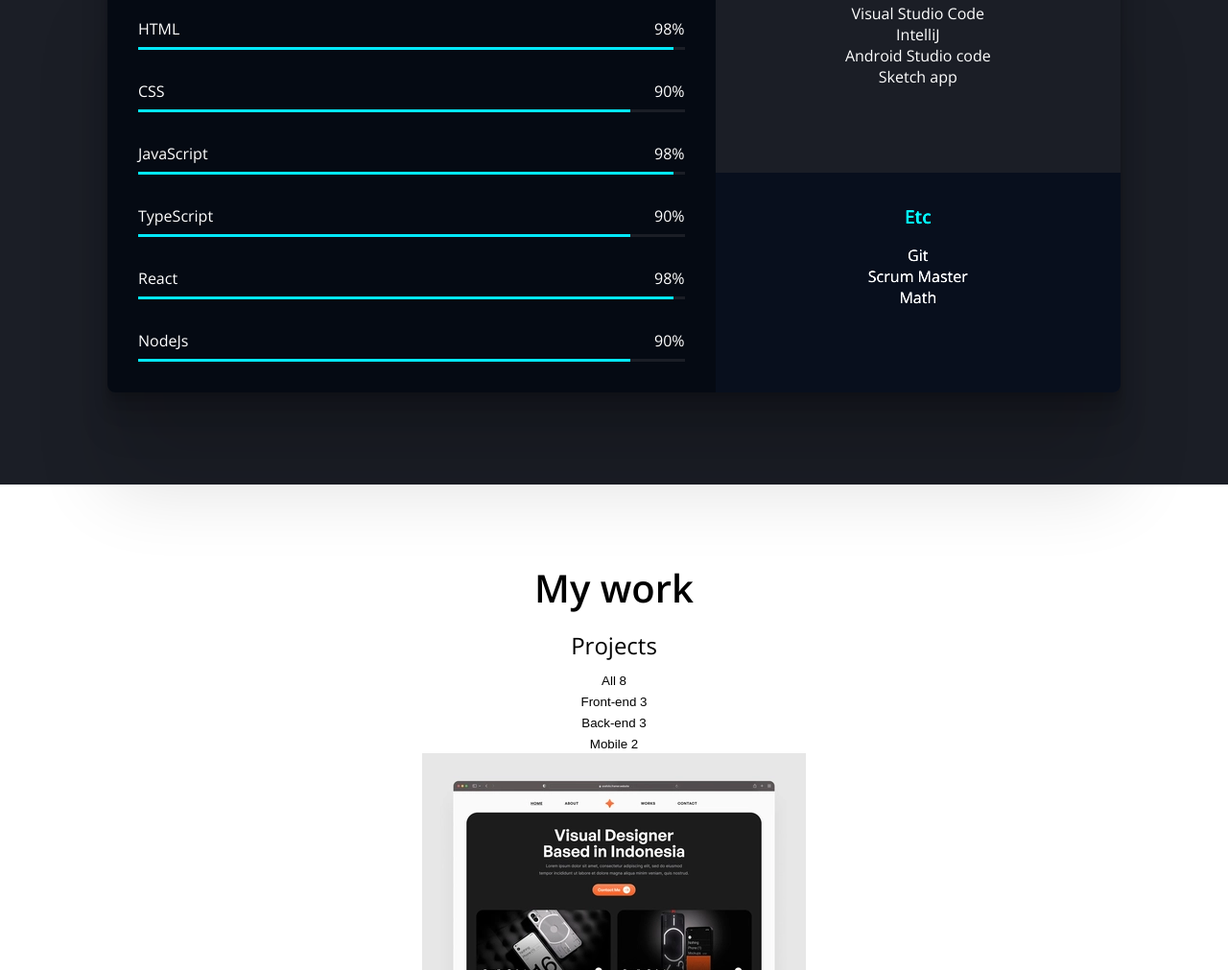
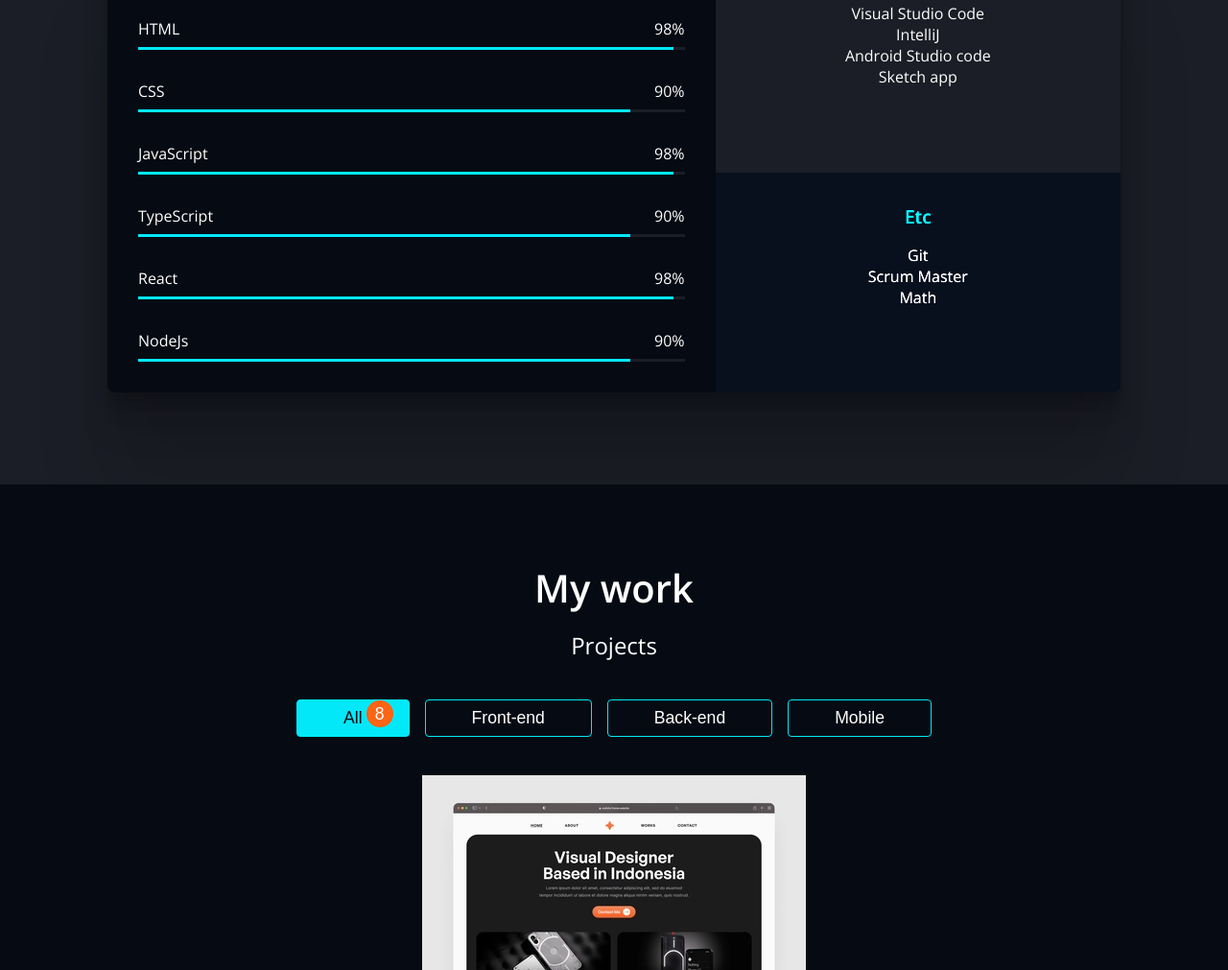
Before and after one commit to Gromitttt/clone-portfolio, a plain HTML site: page index.html in a window 1280 px wide. Shown: the part 1789-2800 px from the top of the page at 96% size. Drawn offline with nearby package versions, Linux system fonts and the light colour scheme.

Commit message:
CSS-work category

```diff
--- a/css/style.css
+++ b/css/style.css
@@ -82,6 +82,7 @@ button:focus {
   display: flex;
   justify-content: space-between;
   align-items: center;
+  z-index: 1;
 }
 
 .header__logo {
@@ -276,3 +277,52 @@ button:focus {
   height: 3px;
   background-color: var(--color-accent);
 }
+
+/* Work */
+#work {
+  background-color: var(--color-primary);
+  color: var(--color-text);
+}
+
+.categories {
+  display: flex;
+  justify-content: center;
+  margin: 2.5rem;
+  gap: 1rem;
+}
+
+.category {
+  position: relative;
+  color: var(--color-text);
+  font-size: 1.1rem;
+  padding: 0.5rem 3rem;
+  border-radius: 4px;
+  border: 1px solid var(--color-accent);
+  cursor: pointer;
+  white-space: nowrap
+}
+
+.category--selected {
+  background-color: var(--color-accent);
+  color: var(--color-primary);
+}
+
+.category__count {
+  opacity: 0;
+  position: absolute;
+  top: -20px;
+  right: 16px;
+  width: 28px;
+  height: 28px;
+  line-height: 28px;
+  border-radius: 100%;
+  background-color: var(--color-accent-variant);
+  color: var(--color-text);
+  transition: all 250ms ease-in;
+}
+
+.category--selected .category__count,
+.category:hover .category__count {
+  opacity: 1;
+  top: 0;
+}
--- a/index.html
+++ b/index.html
@@ -154,13 +154,14 @@
 
     <!-- Work -->
     <section id="work" class="section">
+      <div class="max-container">
         <h2 class="title">My work</h2>
         <p class="description">Projects</p>
-      <ul>
-        <li><button>All <span>8</span></button></li>
-        <li><button>Front-end <span>3</span></button></li>
-        <li><button>Back-end <span>3</span></button></li>
-        <li><button>Mobile <span>2</span></button></li>
+        <ul class="categories">
+          <li><button class="category category--selected">All <span class="category__count">8</span></button></li>
+          <li><button class="category">Front-end <span class="category__count">3</span></button></li>
+          <li><button class="category">Back-end <span class="category__count">3</span></button></li>
+          <li><button class="category">Mobile <span class="category__count">2</span></button></li>
         </ul>
 
         <ul>
@@ -227,10 +228,8 @@
               </div>
             </a>
           </li>
-        <li>
-
-        </li>
         </ul>
+      </div>
     </section>
 
     <!-- Testimonials -->
```
Lines whose indentation alone changed are shown as unchanged.
